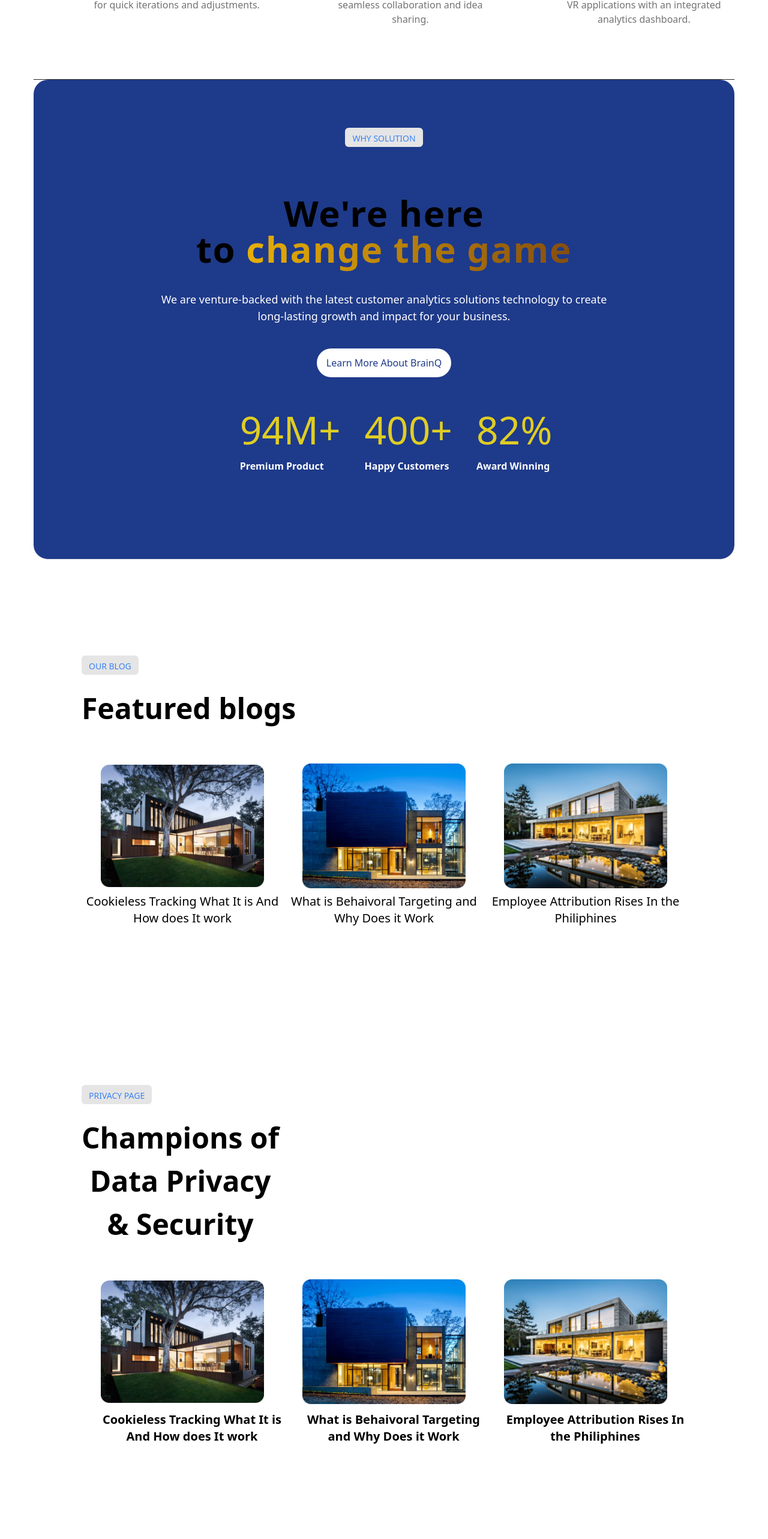
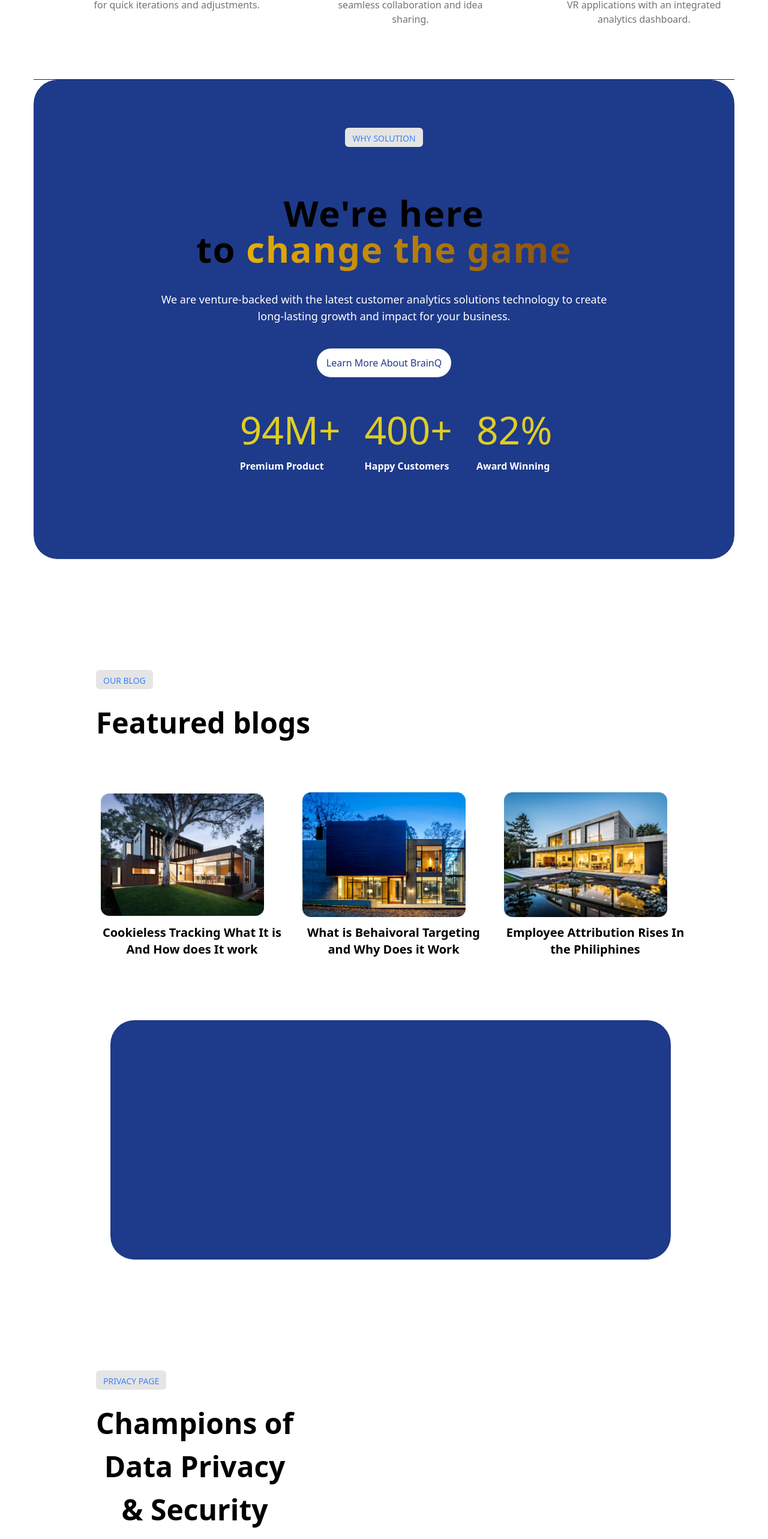
Before and after one commit to Anonymous-nerds/BrainiQ-Landing, a React (Vite) app: page /pricing in a window 1280 px wide. Shown: the part 1478-4044 px from the top of the page at 60% size. Before the commit the page ends 4023 px from the top, so only its background shows below. Built offline with nearby package versions, Linux system fonts and the light colour scheme.

Commit message:
Barbex (#3)
* well Here it is

* first changes

* Lets try again

* imported an npm install react-countup.

* well...

* fixed habiba conflict

* added contents.

---------

Co-authored-by: anasyakubu <yakubuanas04@gmail.com>

```diff
--- a/src/App.jsx
+++ b/src/App.jsx
@@ -7,7 +7,9 @@ import Hero from "./components/Hero.jsx";
 import SolutionPage from "./components/SolutionPage.jsx";
 import WhyPage from "./components/WhyPage.jsx";
 import BlogPage from "./components/BlogPage.jsx";
+import FaqPage from "./components/FaqPage.jsx";
 import PrivacyPage from "./components/PrivacyPage.jsx";
+import FooterPage from "./components/FooterPage.jsx";
 
 function App() {
   return (
@@ -21,7 +23,9 @@ function App() {
           <SolutionPage />
           <WhyPage />
           <BlogPage />
+          <FaqPage />
           <PrivacyPage />
+          <FooterPage />
           {/* <div className="py-5"></div> */}
           <Toaster position="top-center" toastOptions={{ duration: 2000 }} />
           <BrowserRouter>
--- a/src/components/BlogPage.jsx
+++ b/src/components/BlogPage.jsx
@@ -19,9 +19,10 @@ const BlogPage = () => {
                      justify-center items-center'>
                     <img src={picture.image} alt="Pictures" />
                     </div>
+
                     </div>
-                    <div className=''>
-                        <h5 className='mt-8 mb-6 text-xl'>{picture.description}</h5>
+                    <div className='sol'>
+                        <h5 className='mt-9 ml-8 mb-6 text-xl font-semibold'>{picture.description}</h5>
                     </div>
 
 
--- a/src/components/FaqPage.css
+++ b/src/components/FaqPage.css
@@ -29,13 +29,10 @@
   justify-content: center;
   align-items: flex-start;
 }
-.box {
-  width: 90%;
-  display: flex;
-  justify-content: center;
-  background-color: rgb(18, 63, 134);
-  border-radius: 20px;
-  color: #fff;
-  padding: 8px;
-  margin-left: 5rem;
+
+.roundeds {
+  border-radius: 40px;
+  width: 80%;
+  padding: 10px;
+  margin-left: 8rem;
 }
--- a/src/components/FaqPage.jsx
+++ b/src/components/FaqPage.jsx
@@ -3,52 +3,10 @@ import "./FaqPage.css"
 
 const FaqPage = () => {
   return (
-    <div className='flexCenter hero-container text-10xl box'>
-        <div className='text-left p-10'>
-            <div className='hero-title'>
-                <span className='flex mt-20 h-8 text-sm font-bold'>FAQ</span>
-            </div>
+    <div className='flex flex-col items-center justify-center relative mt-0 border-b bg-blue-900 min-h-[400px]  roundeds'>
 
-            <div className='flexColStart hero-des'>
-                <span>How we bring unparalleled access to in-depth insights about <br /> your customers.</span>
-            </div>
+    </div>
+  )
+}
 
-            <div className="flex justify-center my-10">
-        <a
-          href="#"
-          className="bg-gradient-to-r from-blue-500 to-blue-800 py-3 px-4 mx-3 rounded-full hover-white">
-          Request a Demo
-        </a>
-             </div>
-        </div>
-        <div className='flexCenter hero-right'>
-            <div className='container'>
-                <div className='line mt-10 flex '>
-                <h2>Where do they get their data</h2>
-                <span></span>
-                </div>
-
-                <div className='line mt-10'>
-                <h2>Where do they get their data</h2>
-                <span></span>
-                </div>
-
-                <div className='line mt-10'>
-                <h2>Where do they get their data</h2>
-                <span></span>
-                </div>
-
-                <div className='line mt-10'>
-                <h2>Where do they get their data</h2>
-                <span></span>
-                </div>
-            </div>
-        </div>
-    </div>
-
-
-
-  );
-};
-
-export default FaqPage;
+export default FaqPage
--- /dev/null
+++ b/src/components/FooterPage.css
@@ -0,0 +1,10 @@
+.mainText {
+  margin-top: 9rem;
+  color: #fff;
+}
+.black {
+  color: black;
+}
+.rounded {
+  border-radius: 40px;
+}
--- /dev/null
+++ b/src/components/FooterPage.jsx
@@ -0,0 +1,25 @@
+import React from 'react'
+import "./FooterPage.css"
+
+const FooterPage = () => {
+  return (
+    <div className='flex flex-col items-center relative border-b bg-blue-900 min-h-[800px] rounded'>
+        <div className='text-center'>
+            <h2 className='font-bold text-10xl sm:text-5xl lg:text-6xl  lg:mt-20 mainText'>Let's get you started</h2>
+            <p className='mt-10 text-lg text-center text-white max-w-4xl'>
+            Access unparalleled in-depth insights so you can make data-driven decisions that work.
+                 </p>
+        </div>
+        <div className="flex justify-center my-10">
+                 <a
+          href="#"
+          className="bg-gradient-to-r from-white to-white text-blue-900 py-3 px-4 mx-3 rounded-full hover-white font-semibold black"
+        >
+          Request a Demo
+        </a>
+                 </div>
+    </div>
+  )
+}
+
+export default FooterPage
--- a/src/components/PrivacyPage.jsx
+++ b/src/components/PrivacyPage.jsx
@@ -24,6 +24,9 @@ const PrivacyPage = () => {
                     <div className='flex'>
                         <h5 className='mt-9 ml-8 mb-6 text-xl font-semibold'>{picture.description}</h5>
                     </div>
+                    <div className='detail'>
+                    <h5 className='mt-1 ml-8 mb-6 text-sm font-medium'>{picture.detail}</h5>
+                    </div>
 
 
             </div>
--- a/src/components/WhyPage.css
+++ b/src/components/WhyPage.css
@@ -32,3 +32,6 @@
 .numberText {
   color: rgb(223, 205, 36);
 }
+.rounded {
+  border-radius: 40px;
+}
--- a/src/components/WhyPage.jsx
+++ b/src/components/WhyPage.jsx
@@ -4,7 +4,7 @@ import "./WhyPage.css"
 
 const WhyPage = () => {
   return (
-    <div className="flex flex-col items-center relative mt-0 border-b bg-blue-900 min-h-[800px] rounded-3xl">
+    <div className="flex flex-col items-center relative mt-0 border-b bg-blue-900 min-h-[800px] rounded">
        <div className="text-center">
         <span className="flex mt-20 bg-neutral-200  text-blue-500 rounded-md h-8 text-sm font-medium px-3 py-2 uppercase">
             Why Solution</span>
```
Also changed, not shown: src/components/SolutionPage.jsx (+4 -10 lines).
